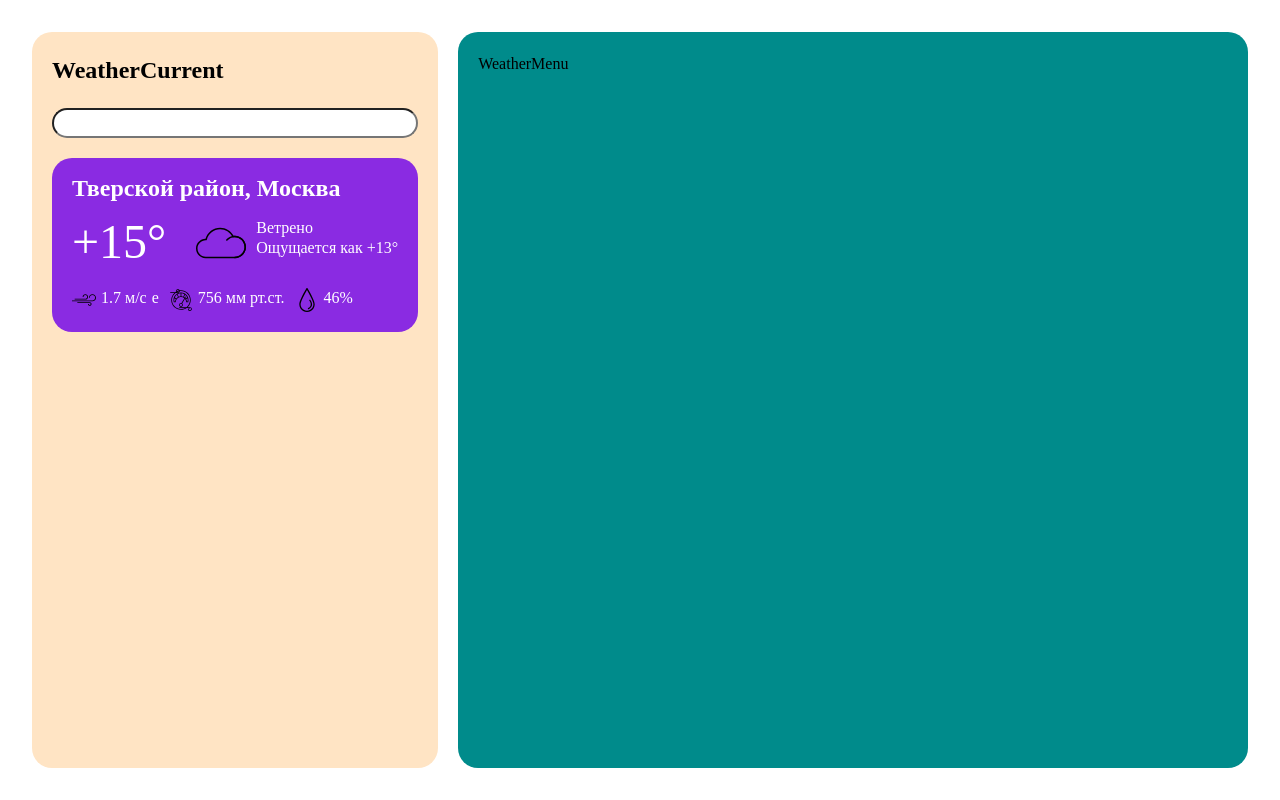
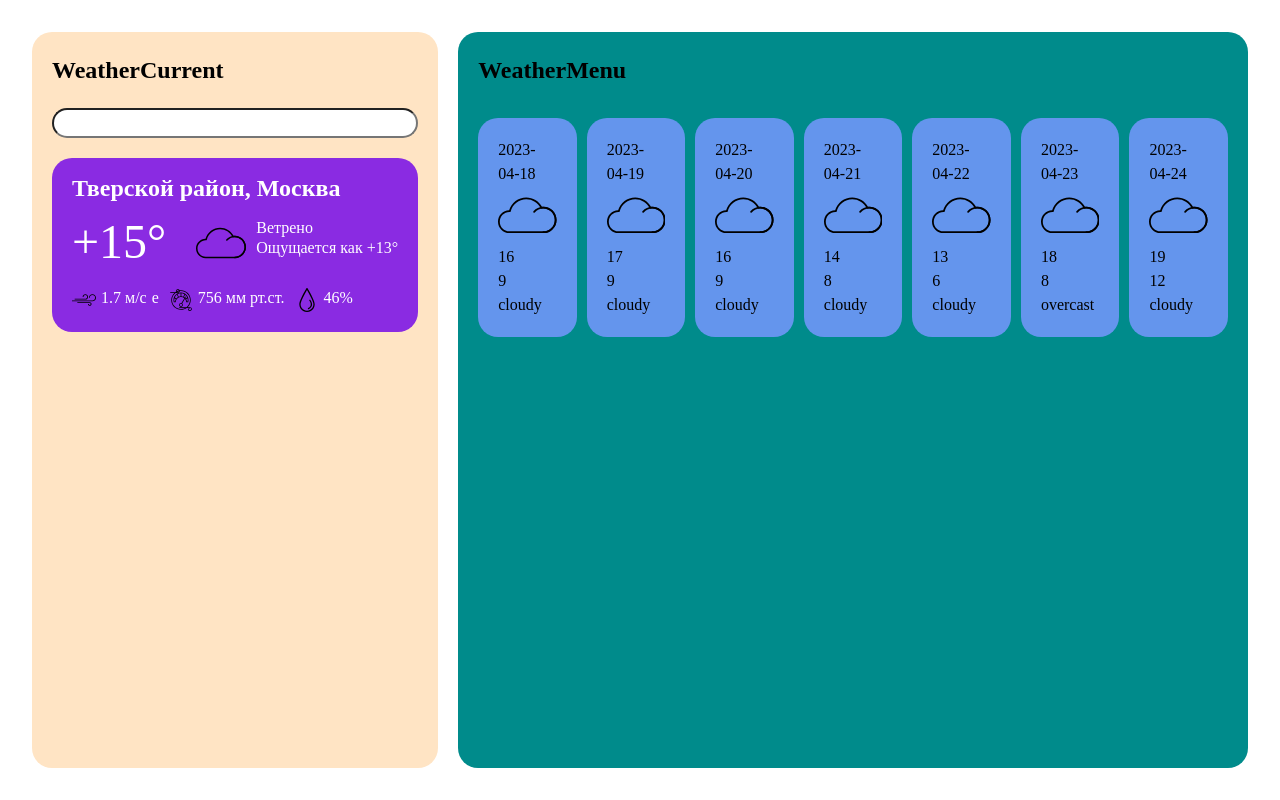
Before and after one commit to DaMexx/weather_vue, a Vue app: page / in a window 1280 px wide. Built offline with nearby package versions, Linux system fonts and the light colour scheme.

Commit message:
working on weekly bar

```diff
--- a/src/assets/main.scss
+++ b/src/assets/main.scss
@@ -7,8 +7,18 @@
   font-weight: normal;
   height: 100vh;
 }
-main{
+main {
   height: 100%;
+}
+
+.fade-enter-active,
+.fade-leave-active {
+  transition: opacity 0.5s;
+}
+
+.fade-enter,
+.fade-leave-active {
+  opacity: 0;
 }
 /* a,
 .green {
--- a/src/components/WeatherCurrent/WeatherCurrentCard.vue
+++ b/src/components/WeatherCurrent/WeatherCurrentCard.vue
@@ -59,7 +59,8 @@ const ruCondition = computed(() => {
 
 <style scoped lang="scss">
 .weather-card {
-  max-width: 100%;
+  width: 100%;
+  min-width: max-content;
   height: max-content;
   background-color: blueviolet;
   border-radius: 20px;
--- /dev/null
+++ b/src/components/WeatherMenu/Weekly.vue
@@ -0,0 +1,23 @@
+<script setup lang="ts">
+import { final } from "@/test";
+import WeeklyItem from "./WeeklyItem.vue";
+
+const weeklyData = final.data.forecasts;
+</script>
+
+<template>
+  <div class="container">
+    <transition-group name="fade">
+      <WeeklyItem v-for="item in weeklyData" :item="item" :key="item" />
+    </transition-group>
+  </div>
+</template>
+
+<style scoped lang="scss">
+.container {
+  display: flex;
+  place-content: center;
+  gap: 10px;
+  padding: 30px 0;
+}
+</style>
--- /dev/null
+++ b/src/components/WeatherMenu/WeeklyItem.vue
@@ -0,0 +1,37 @@
+<script setup lang="ts">
+import { defineProps } from "vue";
+import IconCloud from "../icons/IconCloud.vue";
+const props = defineProps({
+  item: {
+    type: Object,
+    default: {},
+  },
+});
+</script>
+
+<template>
+  <Transition name="fade">
+    <div class="item">
+      <div class="item__date">{{ props.item.date }}</div>
+      <IconCloud
+        width="100%"
+        height="auto"
+      />
+      <!-- <div class="item__icon">s</div> -->
+      <div class="item__max-temp">{{ props.item.parts.day.temp_avg }}</div>
+      <div class="item__min-temp">{{ props.item.parts.night.temp_avg }}</div>
+      <div class="item__type">{{ props.item.parts.day.condition }}</div>
+    </div>
+  </Transition>
+</template>
+
+<style scoped lang="scss">
+.item {
+  display: flex;
+  flex-direction: column;
+  width: 20%;
+  background-color: cornflowerblue;
+  border-radius: 20px;
+  padding: 20px;
+}
+</style>
--- a/src/components/WeatherMenu/index.vue
+++ b/src/components/WeatherMenu/index.vue
@@ -1,5 +1,12 @@
+<script setup lang="ts">
+import Weekly from "./Weekly.vue";
+</script>
+
 <template>
-  <div class="main">WeatherMenu</div>
+  <div class="main">
+    <h1>WeatherMenu</h1>
+    <Weekly />
+  </div>
 </template>
 
 <style scoped lang="scss">
```
Also changed, not shown: src/use/useTranslate.ts (added).
